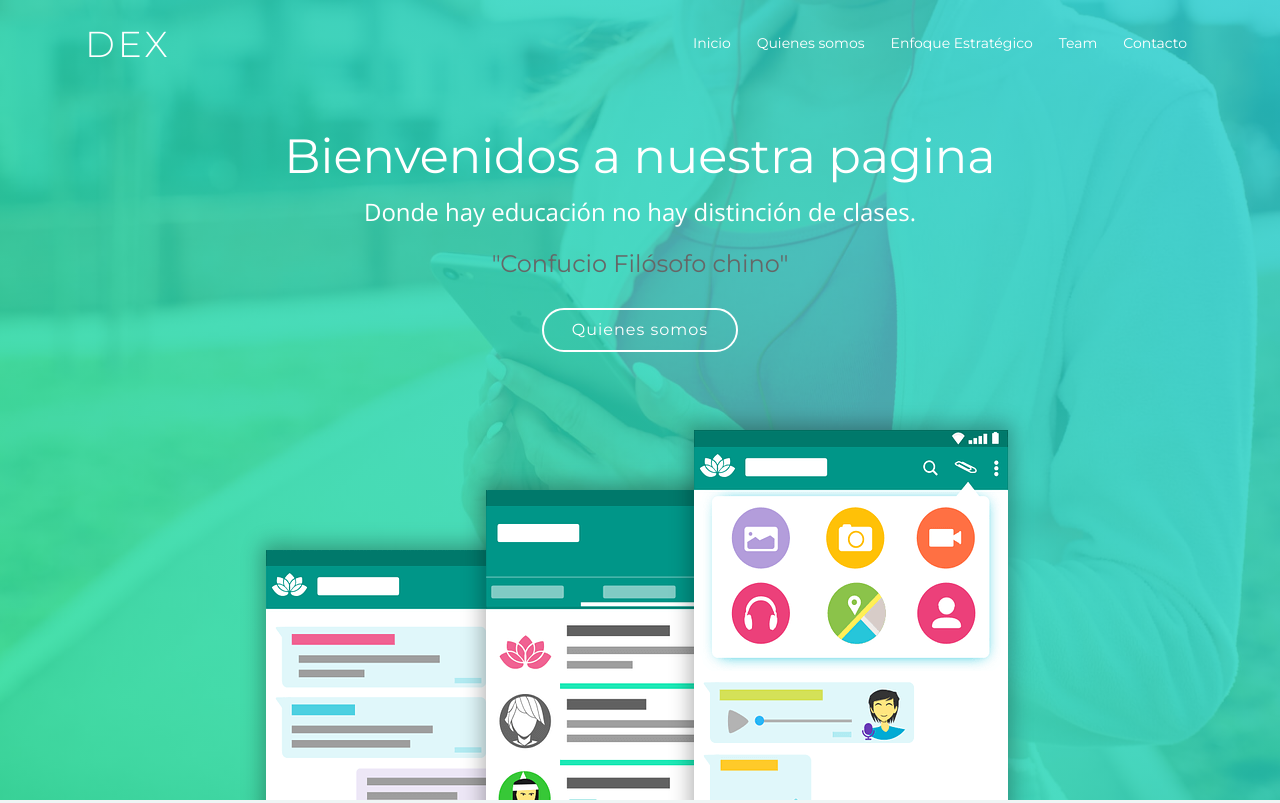
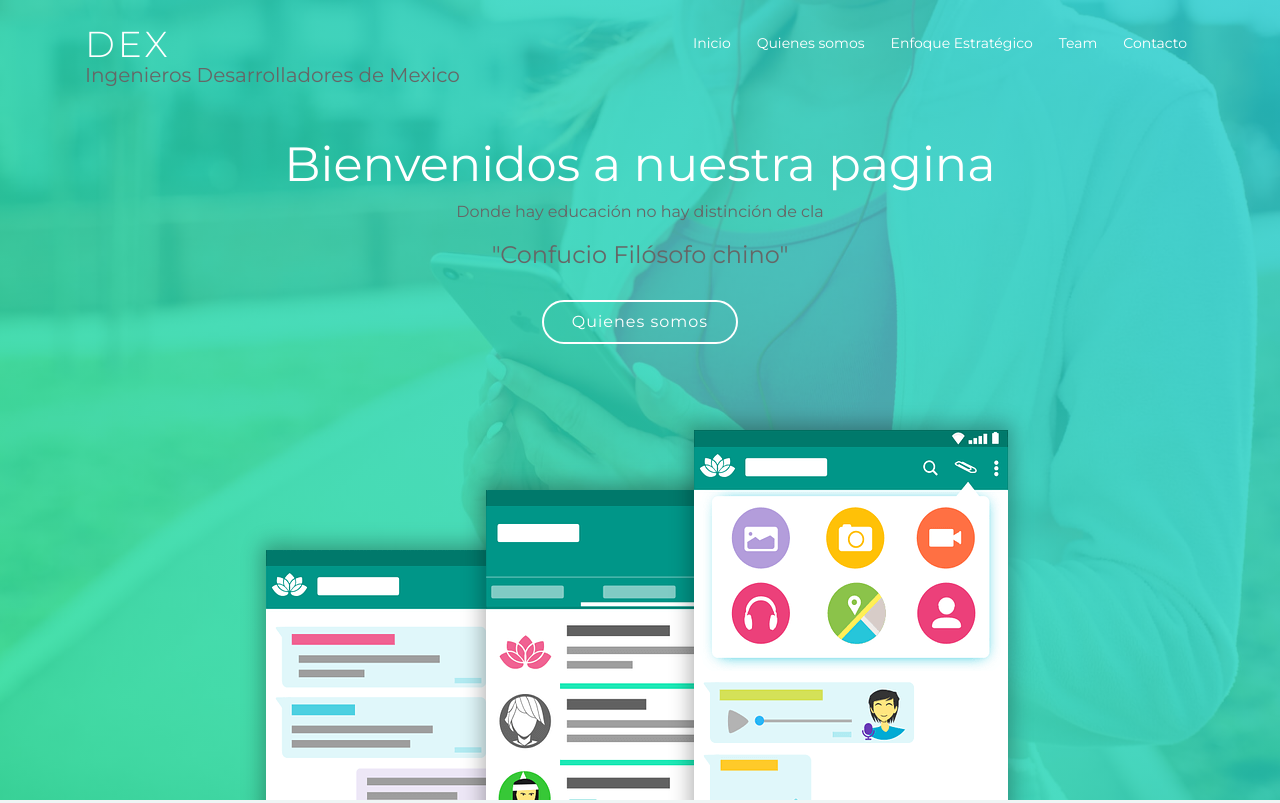
Before and after one commit to magdamorales/pagina-de-proyecto, a plain HTML site: page index.html in a window 1280 px wide. Shown: the top 803 px of the page. Drawn offline with nearby package versions, Linux system fonts and the light colour scheme; files whose address does not match are found by name.

Commit message:
Update index.html

```diff
--- a/index.html
+++ b/index.html
@@ -37,6 +37,7 @@
 
       <div id="logo" class="pull-left">
         <h1><a href="#intro" class="scrollto">DEX </a></h1>
+        <h5> Ingenieros Desarrolladores de Mexico </h5>
         <!-- Uncomment below if you prefer to use an image logo -->
         <!-- <a href="#intro"><img src="img/logo.png" alt="" title=""></a> -->
       </div>
@@ -79,8 +80,7 @@
 
     <div class="intro-text">
       <h2> Bienvenidos a nuestra pagina </h2>
-      <p>Donde hay educación no hay distinción de clases.
-</p>
+      <h6> Donde hay educación no hay distinción de cla</h6>
 
       <h4>"Confucio  Filósofo chino"</h4>
       <a href="#about" class="btn-get-started scrollto"> Quienes  somos</a>
```
